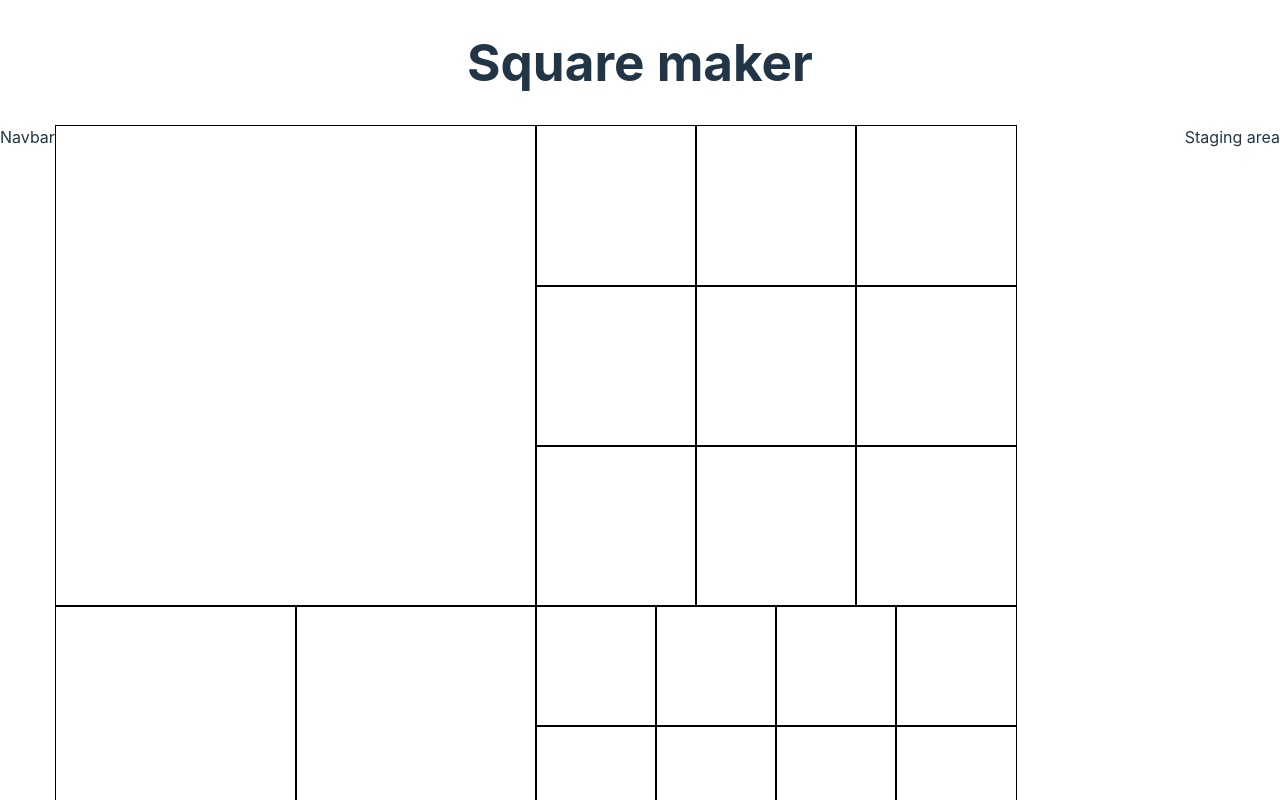
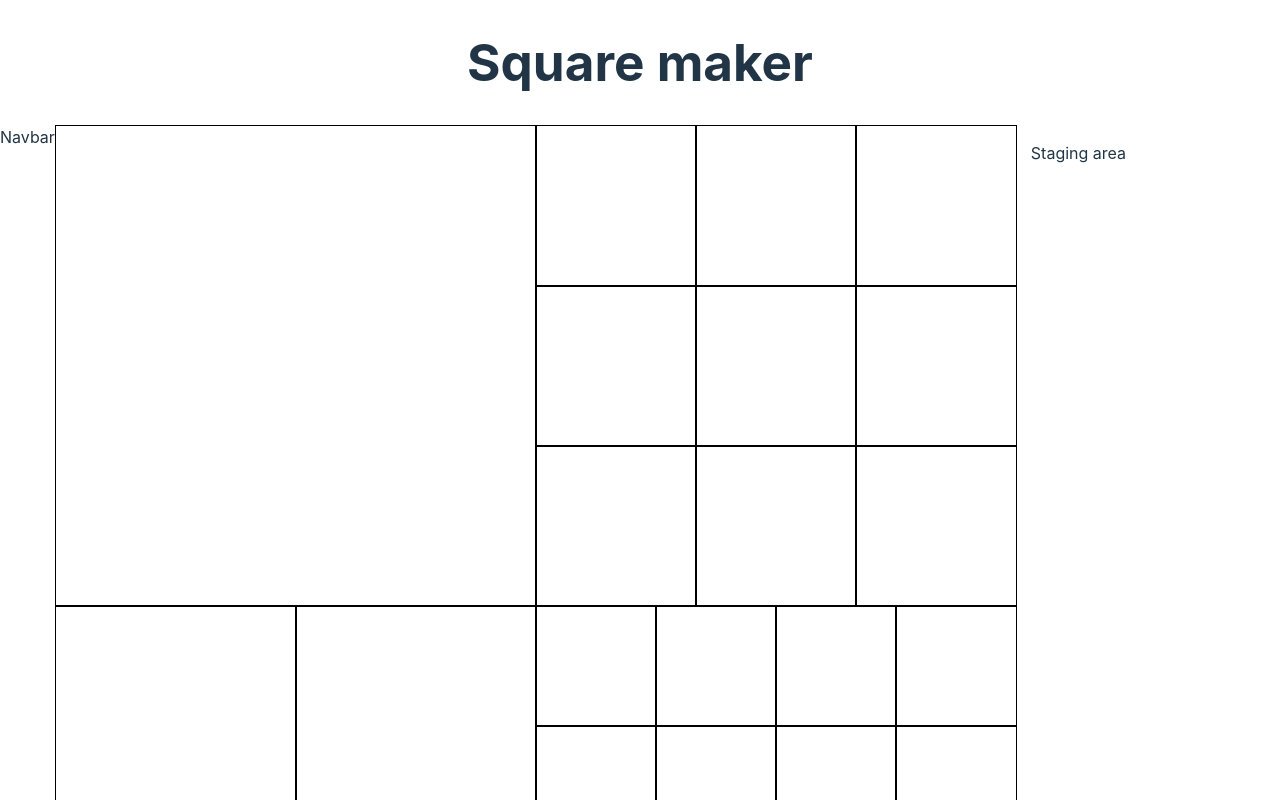
Before and after one commit to Dazza314/square-maker, a React (Vite) app: page / in a window 1280 px wide. Shown: the top 800 px of the page. Built offline with nearby package versions, Linux system fonts and the light colour scheme.

Commit message:
Implemented dragging and dropping

```diff
--- a/src/components/square/SquareContent.css
+++ b/src/components/square/SquareContent.css
@@ -1,6 +1,6 @@
 .main-content {
     display: grid;
-    grid-template-columns: 1fr auto;
+    grid-template-columns: auto 1fr;
 }
 
 .square-content {
--- a/src/components/square/SquareContent.tsx
+++ b/src/components/square/SquareContent.tsx
@@ -2,6 +2,7 @@ import { DndContext, DragEndEvent } from '@dnd-kit/core';
 import { useContext } from 'react';
 import { SquareContext } from '../../contexts/squareContext';
 import { SquareData } from '../../types';
+import { Range } from "../../utilTypes";
 import Droppable from './Droppable';
 import "./SquareContent.css";
 import StagingArea from './StagingArea';
@@ -12,7 +13,7 @@ function SquareContent() {
     const { setSquareData } = useContext(SquareContext)
 
     return <div className='main-content'>
-        <DndContext onDragEnd={handleDragEnd}>
+        <DndContext onDragEnd={handleDragEnd} autoScroll={false}>
             <div className='square-content'>
                 <Droppable dropId={0} />
                 <Droppable dropId={1} />
@@ -53,7 +54,7 @@ function SquareContent() {
     function handleDragEnd(event: DragEndEvent) {
         setSquareData(prev => {
             if (event.over) {
-                return generateSquareData(prev, event.active.id as keyof SquareData, event.over.id as keyof SquareData)
+                return generateSquareData(prev, event.active.id, event.over.id as keyof SquareData)
             }
             else {
                 return prev
@@ -62,9 +63,37 @@ function SquareContent() {
     }
 }
 
-function generateSquareData(previousSquareData: SquareData, movedItemOriginalLocation: keyof SquareData, movedItemNewLocation: keyof SquareData): SquareData {
-    //TODO
-    return previousSquareData
+function generateSquareData(previousSquareData: SquareData, movedItemId: string | number, movedItemNewLocation: keyof SquareData): SquareData {
+    if (typeof movedItemId === "number") {
+        return previousSquareData
+    }
+    const itemOriginalLocation = findOriginalLocation(movedItemId, previousSquareData)
+    console.log(itemOriginalLocation, movedItemNewLocation)
+    if (itemOriginalLocation === movedItemNewLocation) {
+        return previousSquareData
+    }
+    if (itemOriginalLocation === "stagingArea") {
+        const stagingAreaIndex = previousSquareData.stagingArea.findIndex(x => x.imageUrl === movedItemId)
+        if (stagingAreaIndex >= 0) {
+            const newStagingArea = previousSquareData.stagingArea.toSpliced(stagingAreaIndex, 1)
+            return { ...previousSquareData, [movedItemNewLocation]: { imageUrl: movedItemId }, stagingArea: newStagingArea }
+        }
+    }
+    if (movedItemNewLocation === "stagingArea") {
+        const newStagingArea = [...previousSquareData.stagingArea, { imageUrl: movedItemId }]
+        return { ...previousSquareData, stagingArea: newStagingArea, [itemOriginalLocation]: null }
+    }
+    return { ...previousSquareData, [movedItemNewLocation]: { imageUrl: movedItemId }, [itemOriginalLocation]: null }
+}
+
+function findOriginalLocation(imageUrl: string, square: SquareData): keyof SquareData {
+    for (let i = 0; i < 30; i++) {
+        const j = i as Range<0, 29>[number];
+        if (square[j]?.imageUrl === imageUrl) {
+            return j;
+        }
+    }
+    return "stagingArea"
 }
 
 export default SquareContent
--- a/src/components/square/StagingArea.css
+++ b/src/components/square/StagingArea.css
@@ -1,3 +1,10 @@
+.staging-area-container {
+    display: grid;
+    grid-template-rows: auto 1fr;
+
+    padding: 1em;
+}
+
 .staging-area-content {
     img {
         height: 200px;
--- a/src/components/square/StagingArea.tsx
+++ b/src/components/square/StagingArea.tsx
@@ -18,7 +18,7 @@ function StagingArea() {
     const itemInfos = squareData.stagingArea
 
     return (
-        <div>
+        <div className="staging-area-container">
             Staging area
             <div className="staging-area-content" ref={setNodeRef} style={style}>
                 {itemInfos.map((itemInfo) => (<DraggableImage key={itemInfo.imageUrl} imageUrl={itemInfo.imageUrl} />))}
--- a/src/index.css
+++ b/src/index.css
@@ -24,7 +24,8 @@ a:hover {
 }
 
 body {
-  margin: 0
+  margin: 0;
+  overflow: hidden;
 }
 
 h1 {
```
